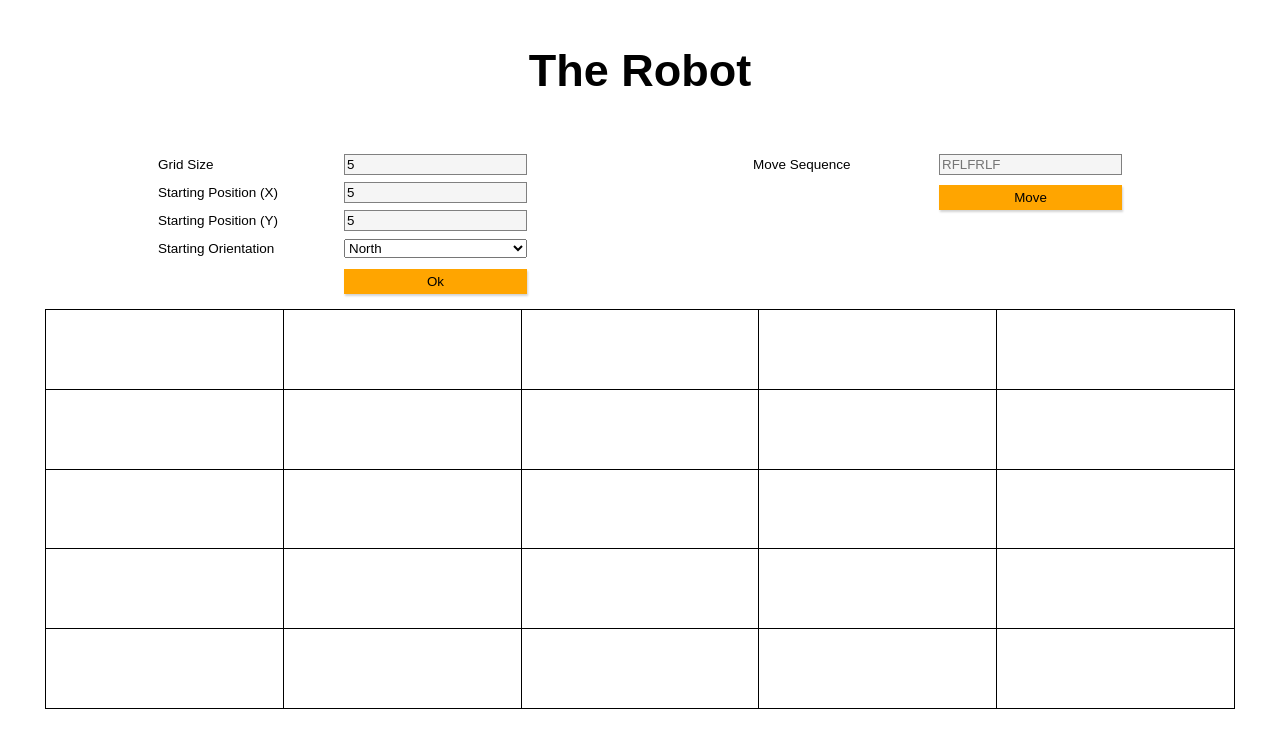
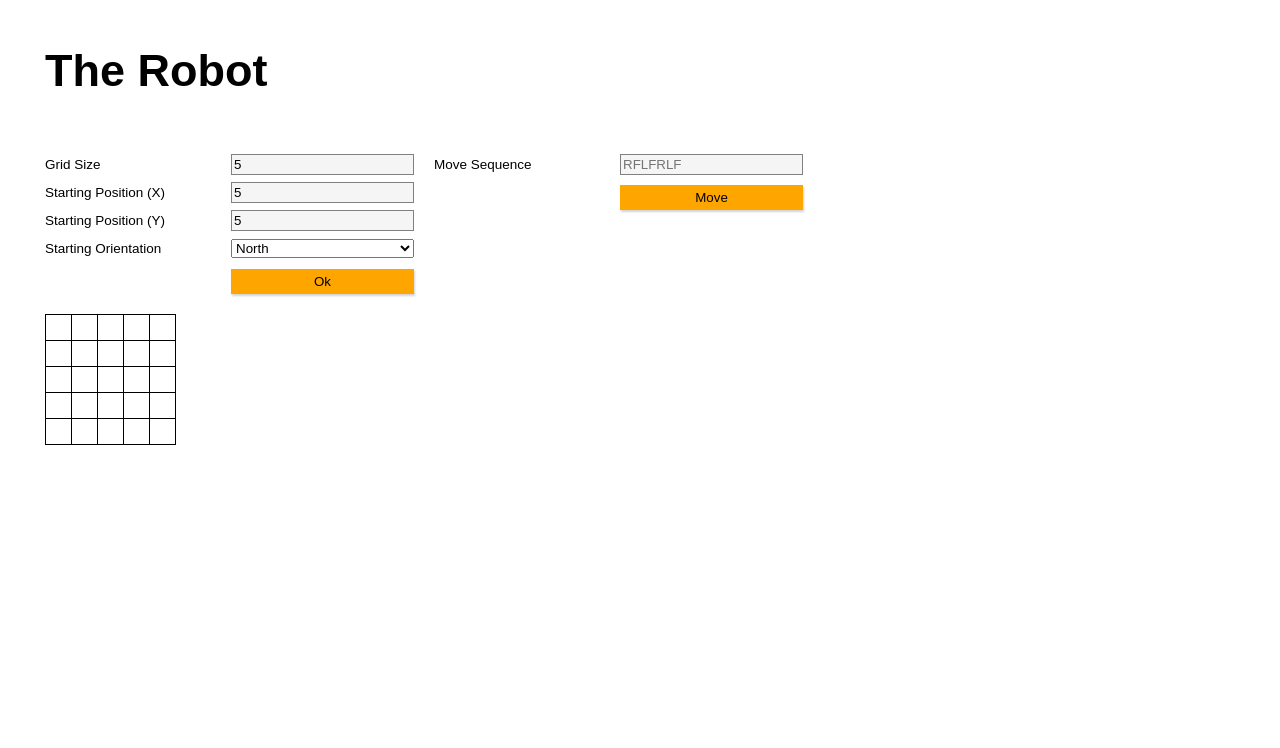
Before and after one commit to carlba/robot-assignment, a website: page src/public/index.html in a window 1280 px wide. Both pictures are taken after typing "5", "5", "5" into the empty fields and a click on the button "Ok". Drawn offline with Linux system fonts and the light colour scheme; no server answers.

Commit message:
Grid is smaller and better layout
  - The grid was too big also made it less resposive but square.

```diff
--- a/src/public/grid.js
+++ b/src/public/grid.js
@@ -33,8 +33,8 @@ actionsFormElement.addEventListener('submit', async event => {
 
 function generateGrid(size) {
   clearChildren(gridContainer);
-  gridContainer.style.gridTemplateRows = `repeat(${size}, 1fr)`;
-  gridContainer.style.gridTemplateColumns = `repeat(${size}, 1fr)`;
+  gridContainer.style.gridTemplateRows = `repeat(${size}, 25px)`;
+  gridContainer.style.gridTemplateColumns = `repeat(${size}, 25px)`;
   gridContainer.style.backgroundColor = `black`;
 
   grid = range(+size).map(x =>
--- a/src/public/stylesheet.css
+++ b/src/public/stylesheet.css
@@ -16,7 +16,6 @@ body {
 }
 
 h1 {
-  text-align: center;
   font-size: 3em;
   margin: 1em 0em;
 }
@@ -31,8 +30,9 @@ h1 {
 
 #forms {
   display: flex;
-  justify-content: space-around;
+  justify-content: flex-start;
   flex-wrap: wrap;
+  gap: 20px;
 }
 
 #forms > * {
@@ -59,14 +59,13 @@ label {
 }
 
 #container {
-  display: grid;
+  display: inline-grid;
   grid-auto-flow: column;
   background: black;
   background-color: white;
   border: 1px solid black;
   gap: 1px;
-  margin: 10px 0;
-  height: 50vh;
+  margin-top: 15px;
 }
 
 #container > div {
@@ -74,6 +73,6 @@ label {
 }
 
 .active {
-  height: 50%;
-  width: 50%;
+  height: 100%;
+  width: 100%;
 }
```
Also changed, not shown: src/public/index.html (+0 -1 lines).
